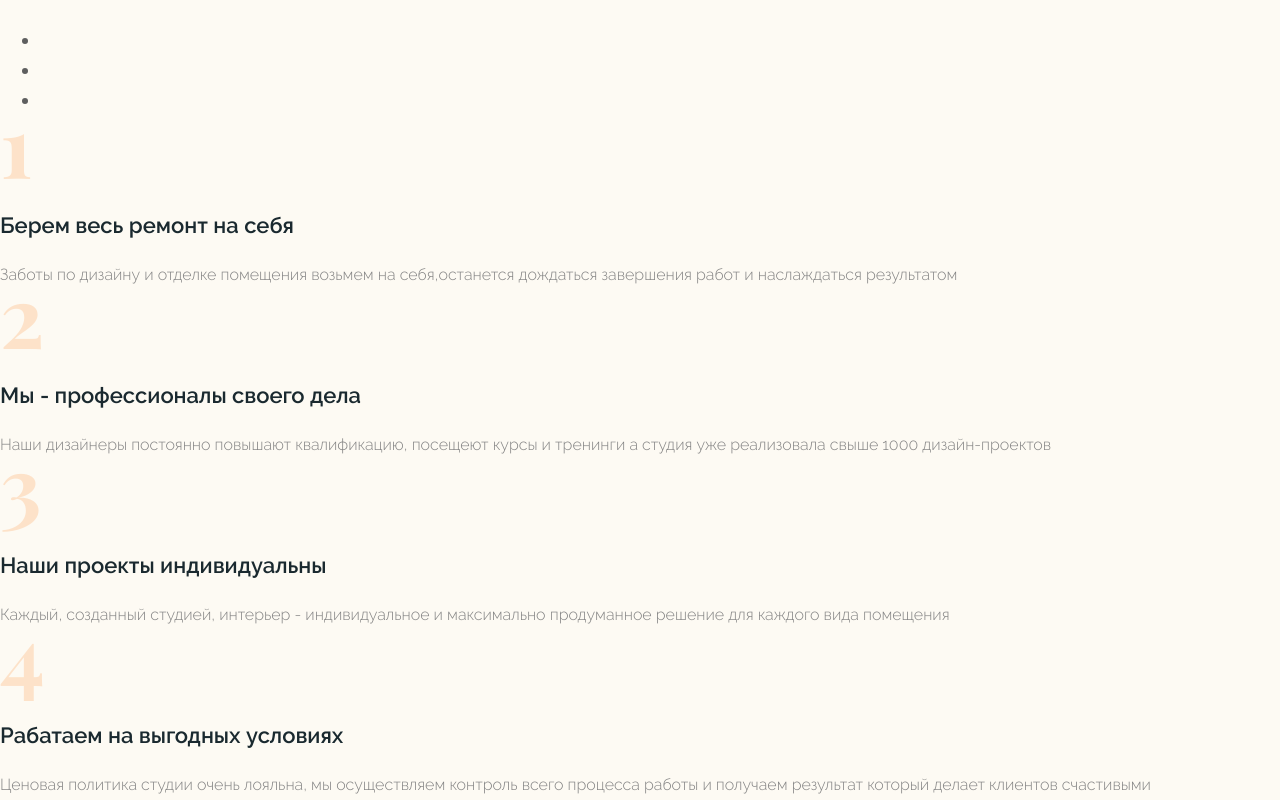
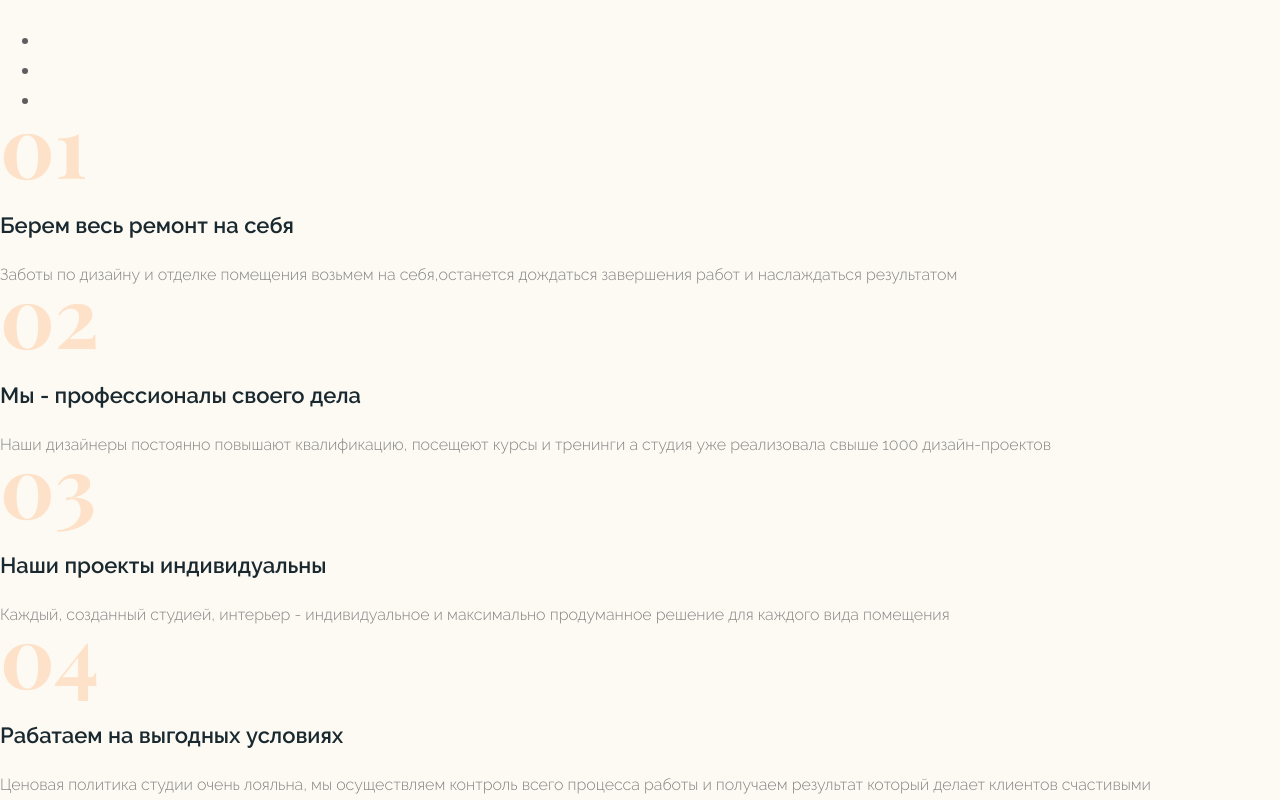
Before and after one commit to GalaNovi/BRUME, a website: page src/index.html in a window 1280 px wide. Shown: the part 1203-2003 px from the top of the page. Drawn offline with nearby package versions, Linux system fonts and the light colour scheme; files that its build step writes are made by us from their sources; a web font is replaced by a local one.

Commit message:
Set basic styles for the desktop ver.

```diff
--- a/src/less/blocks/features.less
+++ b/src/less/blocks/features.less
@@ -6,7 +6,7 @@
 .features__item {
   &::before {
     counter-increment: myCounter;
-    content: counter(myCounter);
+    content: counter(myCounter, decimal-leading-zero);
 
     font-family: @PlayfairDisplay;
     font-size: 85px;
```
